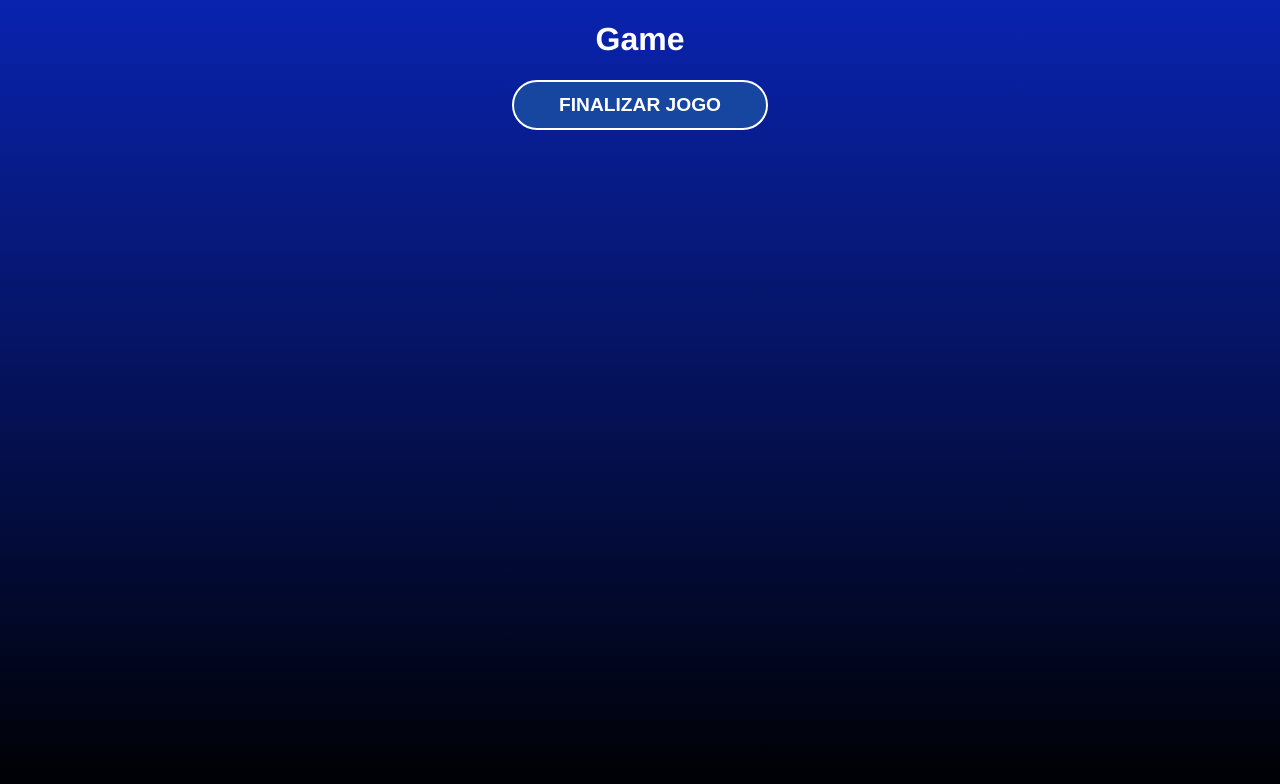
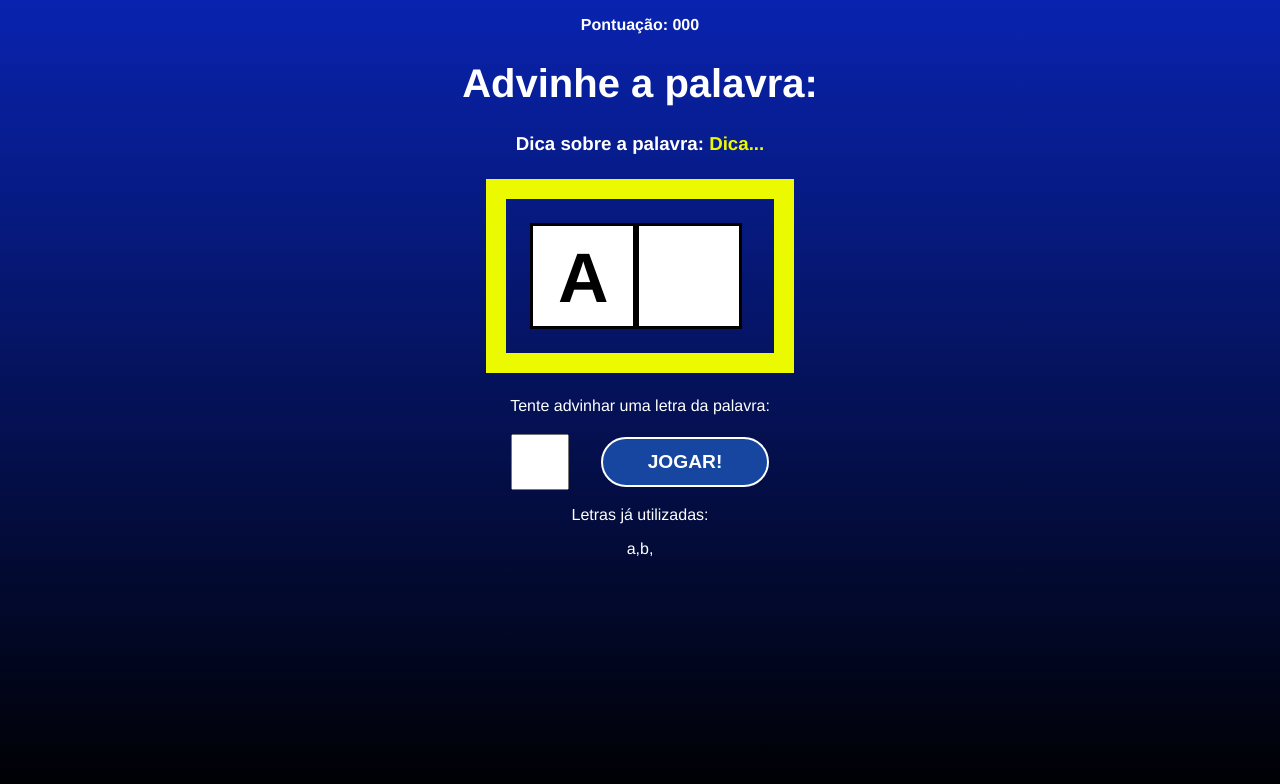
Before and after one commit to ederhscc/project-secret-word, a React (Vite) app: page / in a window 1280 px wide. Both pictures are taken after a click on the button "COMEÇAR O JOGO". Shown: the top 784 px of the page. Built offline with nearby package versions, Linux system fonts and the light colour scheme.

Commit message:
updated Game component

```diff
--- a/src/components/Game.css
+++ b/src/components/Game.css
@@ -0,0 +1,49 @@
+.game h1 {
+    font-size: 2.5em;
+}
+
+.points span {
+    font-weight: bold;
+}
+
+.tip span {
+    color: #ECFA00;
+}
+
+.wordContainer {
+    margin: 1.5em;
+    padding: 1.5em;
+    border: 20px solid #ECFA00;
+    display: flex;
+}
+
+.letter,
+.blankSquare {
+    font-size: 70px;
+    line-height: 1.5;
+    border: 3px solid #000;
+    height: 100px;
+    width: 100px;
+    text-transform: uppercase;
+    background-color: #fff;
+    color: #000;
+    font-weight: bold;
+}
+
+.letterContainer p {
+    margin-bottom: 1.2em;
+}
+
+.letterContainer form {
+    display: flex;
+    align-items: center;
+    justify-content: center;
+}
+
+.letterContainer input {
+    height: 50px;
+    width: 50px;
+    font-size: 2em;
+    text-align: center;
+    margin-right: 1em;
+}
--- a/src/components/Game.jsx
+++ b/src/components/Game.jsx
@@ -2,10 +2,31 @@
 
 const Game = ({verifyLetter}) => {
   return (
-    <div>
-        <h1>Game</h1>
-        <button onClick={verifyLetter}>Finalizar jogo</button>
-    </div>
+   <div className="game">
+        <p className="points">
+            <span>Pontuação: 000</span>
+        </p>
+        <h1>Advinhe a palavra:</h1>
+        <h3 className="tip">
+            Dica sobre a palavra: <span>Dica...</span>
+        </h3>
+        <div className="wordContainer">
+            <span className="letter">A</span>
+            <span className="blankSquare"></span>
+        </div>
+        <div className="letterContainer">
+            <p>Tente advinhar uma letra da palavra:</p>
+            <form>
+                <input type="text" name="letter" maxLength="1" required />
+                <button>Jogar!</button>
+            </form>
+        </div>
+        <div className="wrongLettersContainer">
+            <p>Letras já utilizadas:</p>
+            <span>a,</span>
+            <span>b,</span>
+        </div>
+   </div>
   );
 };
 
```
